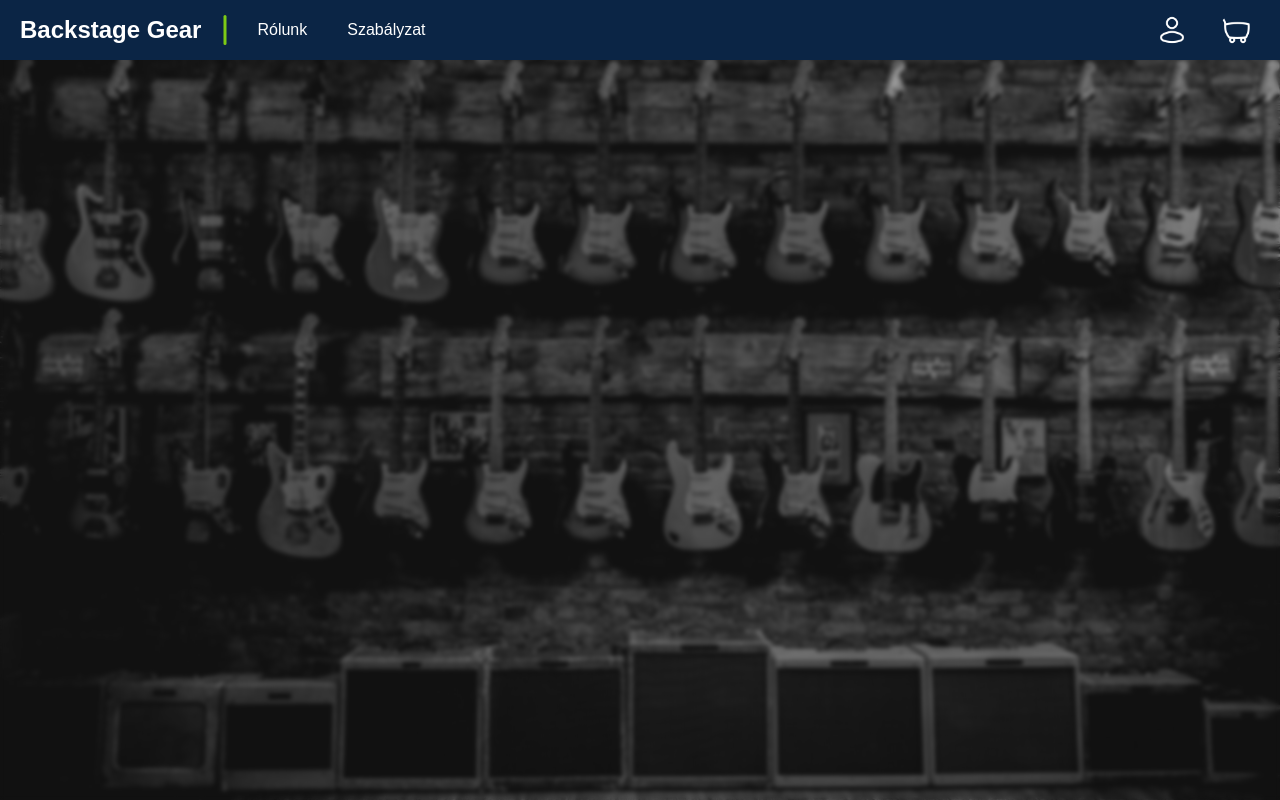
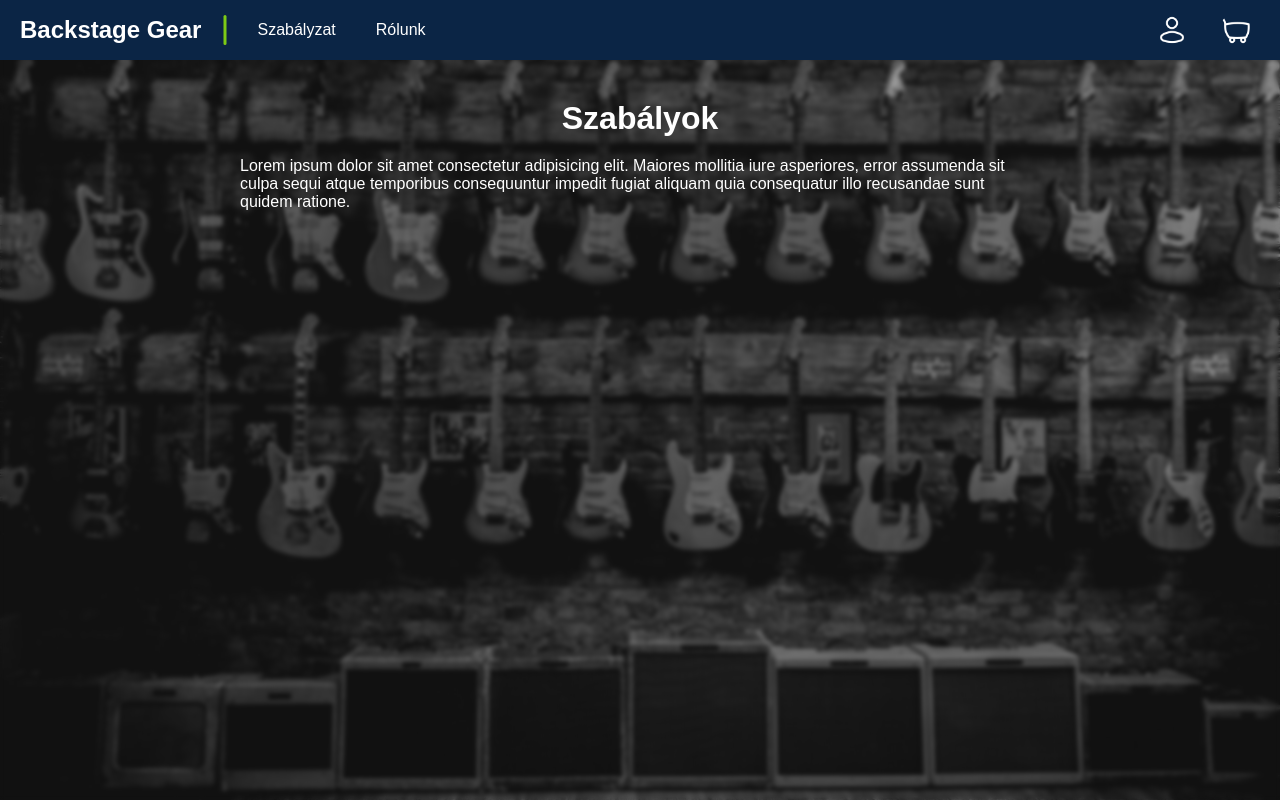
Before and after one commit to Zatony/Backstage-Gear, a React (Vite) app in the folder frontend/: page /rules in a window 1280 px wide. Built offline with nearby package versions, Linux system fonts and the light colour scheme.

Commit message:
React routing kész Rolunk és Szabályok kész

```diff
--- a/frontend/src/App.jsx
+++ b/frontend/src/App.jsx
@@ -1,65 +1,7 @@
-import { BrowserRouter, Routes, Route } from "react-router-dom";
-import Homepage from "./homepage/Homepage";
-import { useState } from "react";
-import Login from "./components/login";
-import Registration from "./components/registration";
-import NavBar from "./components/navbar";
+import Routing from "./routing";
 
 function App() {
-  const [showLogin, setShowLogin] = useState(false);
-  const [showRegister, setShowRegister] = useState(false);
-
-  //Login es register kezelok
-  function handleLogin() {
-    setShowLogin(true);
-  }
-  function handleCloseLogin() {
-    setShowLogin(false);
-  }
-  function loginRequest() {
-    console.log("Login submitted");
-    setShowLogin(false);
-  }
-
-  function handleRegister() {
-    setShowRegister(true);
-    setShowLogin(false);
-  }
-  function handleCloseRegister() {
-    setShowRegister(false);
-    setShowLogin(true);
-  }
-  function registerRequest() {
-    console.log("Register submitted");
-    setShowRegister(false);
-  }
-
-  //cart kezelő
-  function handleCart() {
-    console.log("Cart clicked");
-  }
-
-  return (
-    <BrowserRouter>
-      <NavBar callLogin={handleLogin} callCart={handleCart} />
-      {showLogin && (
-        <Login
-          onClose={handleCloseLogin}
-          onLogin={loginRequest}
-          callRegister={handleRegister}
-        />
-      )}
-      {showRegister && (
-        <Registration
-          onClose={handleCloseRegister}
-          onRegister={registerRequest}
-        />
-      )}
-      <Routes>
-        <Route path="/" element={<Homepage />} />
-      </Routes>
-    </BrowserRouter>
-  );
+  return <Routing/>;
 }
 
 export default App;
--- a/frontend/src/components/login.jsx
+++ b/frontend/src/components/login.jsx
@@ -1,4 +1,4 @@
-export default function Login({ onClose, onLogin, callRegister }) {
+export default function Login({ onClose, onLogin, callRegister, refEmail, refPassword }) {
   return (
     <div className="log_reg-overlay" onClick={onClose}>
       <div className="log_reg-modal" onClick={(e) => e.stopPropagation()}>
@@ -13,11 +13,11 @@ export default function Login({ onClose, onLogin, callRegister }) {
           }}>
           <div className="log_reg-row">
             <label htmlFor="email">E-mail cím:</label>
-            <input type="email" id="email" name="email" autoComplete="email" required />
+            <input type="email" id="email" name="email" autoComplete="email" ref={refEmail} required />
           </div>
           <div className="log_reg-row">
             <label htmlFor="password">Jelszó:</label>
-            <input type="password" id="password" name="password" required />
+            <input type="password" id="password" name="password" ref={refPassword} required />
             <p htmlFor="forgot-password" className="forgot-psw">Elfelejtetted a jelszavad?</p>
           </div>
           <div className="log_reg-actions">
--- a/frontend/src/components/navbar.jsx
+++ b/frontend/src/components/navbar.jsx
@@ -1,18 +1,62 @@
-import userIco from '../assets/userIcon.png';
-import shoppingCart from '../assets/shoppingCart.png';
+import userIco from "../assets/userIcon.png";
+import shoppingCart from "../assets/shoppingCart.png";
+import { Outlet, Link } from "react-router-dom";
+import Login from "../components/login";
+import Registration from "../components/registration";
 
-export default function NavBar({ callLogin, callCart }) {
-    return (
-        <nav className="navbar">
-            <h3 className="logo">Backstage Gear</h3>
-            <div className='navbarLine'></div>
-            <ul className="nav-links">
-                <li><a href="#">Rólunk</a></li>
-                <li><a href="#">Szabályzat</a></li>
-            </ul>
 
-            <img className="profile" src={userIco} alt="Profile" onClick={callLogin}></img>
-            <img className="cart" src={shoppingCart} alt="Cart" onClick={callCart}></img>
-        </nav>
-    )
+export default function NavBar({ callLogin, callCart, showLogin, handleCloseLogin, loginRequest, showRegister, handleCloseRegister, registerRequest, handleRegister, refEmail, refPassword, refUsername, refRePassword, refPhone, refBirthdate }) {
+  return (
+    <>
+      <nav className="navbar">
+        <Link to="/" className="logo">Backstage Gear</Link>
+        <div className="navbarLine"></div>
+        <ul className="nav-links">
+          <li>
+            <Link to="/rules">Szabályzat</Link>
+          </li>
+          <li>
+            <Link to="/about">Rólunk</Link>
+          </li>
+        </ul>
+
+        <img
+          className="profile"
+          src={userIco}
+          alt="Profile"
+          onClick={callLogin}
+        ></img>
+        <img
+          className="cart"
+          src={shoppingCart}
+          alt="Cart"
+          onClick={callCart}
+        ></img>
+      </nav>
+
+      {showLogin && (
+        <Login
+          onClose={handleCloseLogin}
+          onLogin={loginRequest}
+          callRegister={handleRegister}
+          refEmail={refEmail}
+          refPassword={refPassword}
+        />
+      )}
+      {showRegister && (
+        <Registration
+          onClose={handleCloseRegister}
+          onRegister={registerRequest}
+          refEmail={refEmail}
+          refPassword={refPassword}
+          refUsername={refUsername}
+          refRePassword={refRePassword}
+          refPhone={refPhone}
+          refBirthdate={refBirthdate}
+        />
+      )}
+
+      <Outlet/>
+    </>
+  );
 }
--- /dev/null
+++ b/frontend/src/page_about/about.jsx
@@ -0,0 +1,13 @@
+export default function About() {
+  return (
+    <div className="text-box">
+      <h1>Rólunk</h1>
+      <p>
+        Lorem ipsum dolor sit amet consectetur adipisicing elit. Maiores
+        mollitia iure asperiores, error assumenda sit culpa sequi atque
+        temporibus consequuntur impedit fugiat aliquam quia consequatur illo
+        recusandae sunt quidem ratione.
+      </p>
+    </div>
+  );
+}
--- /dev/null
+++ b/frontend/src/page_rules/rules.jsx
@@ -0,0 +1,13 @@
+export default function Rules() {
+  return (
+    <div className="text-box">
+      <h1>Szabályok</h1>
+      <p>
+        Lorem ipsum dolor sit amet consectetur adipisicing elit. Maiores
+        mollitia iure asperiores, error assumenda sit culpa sequi atque
+        temporibus consequuntur impedit fugiat aliquam quia consequatur illo
+        recusandae sunt quidem ratione.
+      </p>
+    </div>
+  );
+}
--- /dev/null
+++ b/frontend/src/routing.jsx
@@ -0,0 +1,89 @@
+import { useState,useRef } from "react";
+import { createBrowserRouter, RouterProvider } from "react-router-dom";
+import NavBar from "./components/navbar";
+import Home from "./page_home/Home";
+import About from "./page_about/about";
+import Rules from "./page_rules/rules";
+
+export default function Routing() {
+  const [showLogin, setShowLogin] = useState(false);
+  const [showRegister, setShowRegister] = useState(false);
+
+  const refEmail = useRef(null);
+  const refPassword = useRef(null);
+  const refUsername = useRef(null);
+  const refRePassword = useRef(null);
+  const refPhone = useRef(null);
+  const refBirthdate = useRef(null);
+
+  //Login es register kezelok
+  function handleLogin() {
+    console.log("Login clicked");
+    setShowLogin(true);
+  }
+  function handleCloseLogin() {
+    setShowLogin(false);
+  }
+  function loginRequest() {
+    console.log(refEmail.current.value + " - " + refPassword.current.value);
+    setShowLogin(false);
+  }
+  function handleRegister() {
+    setShowRegister(true);
+    setShowLogin(false);
+  }
+  function handleCloseRegister() {
+    setShowRegister(false);
+  }
+  function registerRequest() {
+    console.log(refEmail.current.value + " - " + refPassword.current.value + " - " + refUsername.current.value + " - " + refRePassword.current.value + " - " + refPhone.current.value + " - " + refBirthdate.current.value);
+    setShowRegister(false);
+  }
+
+  //cart kezelo
+  function handleCart() {
+    console.log("Cart clicked");
+  }
+
+  const router = createBrowserRouter([
+    {
+      path: "/",
+      element: (
+        <NavBar
+          callLogin={handleLogin}
+          callCart={handleCart}
+          showLogin={showLogin}
+          handleCloseLogin={handleCloseLogin}
+          loginRequest={loginRequest}
+          showRegister={showRegister}
+          handleCloseRegister={handleCloseRegister}
+          registerRequest={registerRequest}
+          handleRegister={handleRegister}
+          refEmail={refEmail}
+          refPassword={refPassword}
+          refUsername={refUsername}
+          refRePassword={refRePassword}
+          refPhone={refPhone}
+          refBirthdate={refBirthdate}
+        />
+      ),
+      errorElement: <div>Hiba történt az oldal betöltésekor.</div>,
+      children: [
+        {
+          path: "/",
+          element: <Home />,
+        },
+        {
+          path: "/about",
+          element: <About />,
+        },
+        {
+          path: "/rules",
+          element: <Rules />,
+        },
+      ],
+    },
+  ]);
+
+  return <RouterProvider router={router} />;
+}
--- a/frontend/src/styles/App.css
+++ b/frontend/src/styles/App.css
@@ -1,6 +1,7 @@
 :root {
   --primary-color: #0b2545;
   --secondary-color: #166091;
+  --accent-color-mix: #a4cc70;
   --accent-color: #7dcb15;
   --white: #ffffff;
   --white-40: rgba(255, 255, 255, 0.4);
@@ -45,10 +46,15 @@ body {
 }
 .logo {
   text-decoration: none;
+  color: var(--white);
   font-size: 1.5em;
   font-weight: bold;
   margin-right: 8px;
   cursor: default;
+}
+.logo:hover{
+  transition: 0.3s;
+  color: var(--accent-color-mix);
 }
 .navbarLine {
   position: relative;
@@ -103,7 +109,7 @@ body {
   cursor: pointer;
 }
 
-/*LOGIN*/
+/*LOGIN és REGISZTRÁCIÓ*/
 .log_reg-overlay {
   position: fixed;
   inset: 0;
@@ -669,6 +675,19 @@ main {
   box-shadow: 0 8px 18px rgba(0, 0, 0, 0.5);
 }
 
+/*ROLUNK és SZABÁLYZAT*/
+.text-box{
+  max-width: 800px;
+  margin: 40px auto;
+  padding: 0 20px;
+  color: var(--white);
+  cursor: default;
+}
+.text-box h1{
+  text-align: center;
+  margin-bottom: 20px;
+}
+
 /*FOOTER*/
 .footer {
   background-color: var(--primary-color);
```
Also changed, not shown: frontend/src/components/registration.jsx (+7 -7 lines), frontend/src/page_home/Home.jsx (renamed from frontend/src/homepage/Homepage.jsx, +3 -10 lines).
